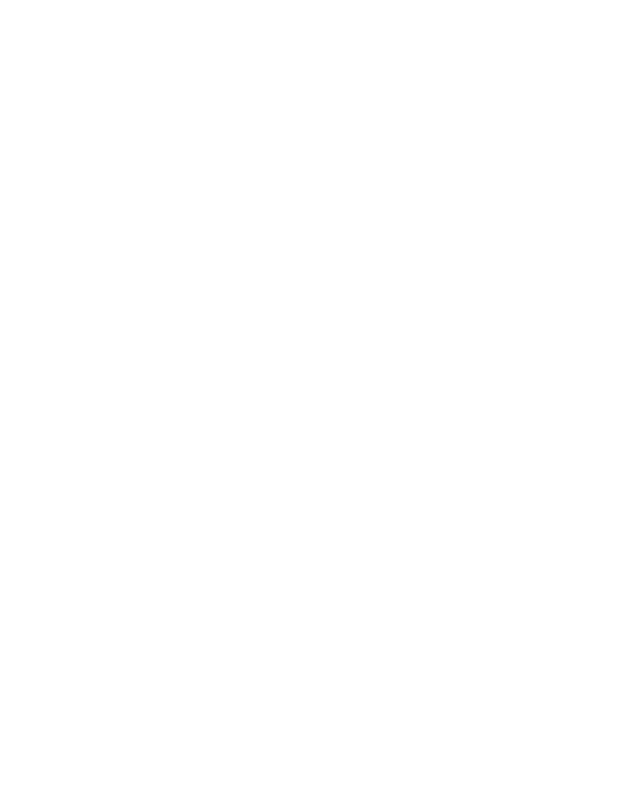
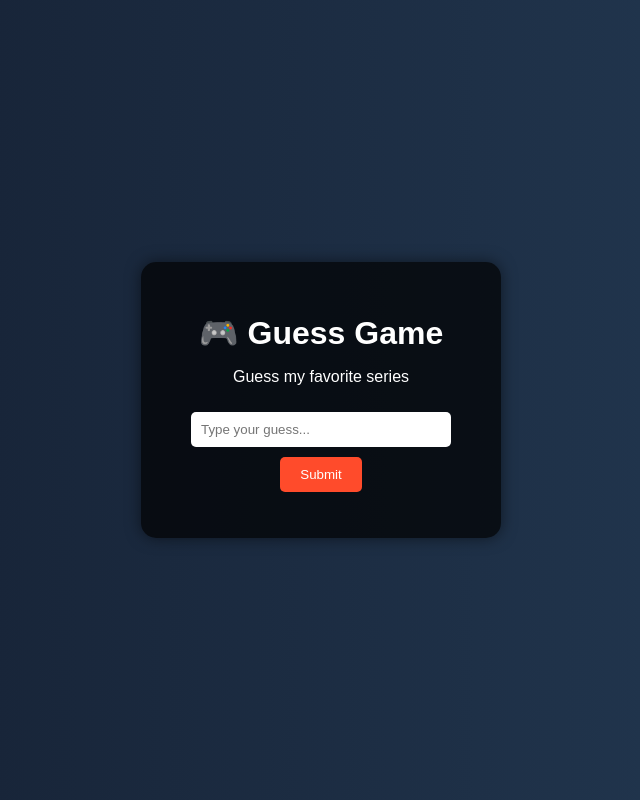
Before and after one commit to sachin624k/control-flow-guess-game, a plain HTML site: page index.html in a window 1280 px wide. Shown: the whole page, without its empty margins (319-959 px from the left). Drawn offline with Linux system fonts and the light colour scheme.

Commit message:
add interactive guess game with styled UI and image feedback

```diff
--- a/app.js
+++ b/app.js
@@ -0,0 +1,22 @@
+const favSeries = "Money Heist";
+
+function checkGuess() {
+    let guess = document.getElementById("guessInput").value;
+    let message = document.getElementById("message");
+    let image = document.getElementById("resultImage");
+
+    if ((guess !== favSeries) && (guess !== "quit")) {
+        message.textContent = "❌ Wrong! Try again.";
+        image.src = "https://cdn-icons-png.flaticon.com/512/463/463612.png";
+        image.style.display = "block";
+    }
+
+    if (guess === favSeries) {
+        message.textContent = "🎉 Congratulations! You guessed it right!";
+        image.src = "https://www.denofgeek.com/wp-content/uploads/2021/09/money-heist-ending.jpeg?fit=1200%2C675";
+        image.style.display = "block";
+    } else if (guess === "quit") {
+        message.textContent = "You gave up!";
+        image.style.display = "none";
+    }
+}
--- a/index.html
+++ b/index.html
@@ -3,9 +3,26 @@
 <head>
     <meta charset="UTF-8">
     <meta name="viewport" content="width=device-width, initial-scale=1.0">
-    <title>Document</title>
+    <title>Guess My Favorite Series</title>
+
+    <link rel="stylesheet" href="style.css">
 </head>
 <body>
-    <src="index.js"></src>
+
+<div class="game-box">
+    <h1>🎮 Guess Game</h1>
+    <p>Guess my favorite series</p>
+
+    <input type="text" id="guessInput" placeholder="Type your guess...">
+    <br>
+    <button onclick="checkGuess()">Submit</button>
+
+    <p class="message" id="message"></p>
+
+    <img id="resultImage">
+</div>
+
+<script src="app.js"></script>
+
 </body>
 </html>
--- /dev/null
+++ b/style.css
@@ -0,0 +1,57 @@
+body {
+    font-family: Arial, sans-serif;
+    background: linear-gradient(to right, #141e30, #243b55);
+    color: white;
+    display: flex;
+    justify-content: center;
+    align-items: center;
+    height: 100vh;
+    margin: 0;
+}
+
+.game-box {
+    background: rgba(0,0,0,0.7);
+    padding: 30px;
+    border-radius: 15px;
+    text-align: center;
+    width: 300px;
+    box-shadow: 0 0 15px rgba(0,0,0,0.5);
+}
+
+h1 {
+    margin-bottom: 10px;
+}
+
+input {
+    padding: 10px;
+    width: 80%;
+    border-radius: 5px;
+    border: none;
+    margin-top: 10px;
+}
+
+button {
+    margin-top: 10px;
+    padding: 10px 20px;
+    border: none;
+    background: #ff4b2b;
+    color: white;
+    border-radius: 5px;
+    cursor: pointer;
+}
+
+button:hover {
+    background: #ff416c;
+}
+
+img {
+    margin-top: 15px;
+    width: 100%;
+    border-radius: 10px;
+    display: none;
+}
+
+.message {
+    margin-top: 10px;
+    font-weight: bold;
+}
```
Also changed, not shown: images/img1.png (added), images/img2.png (added), 1 other file.
